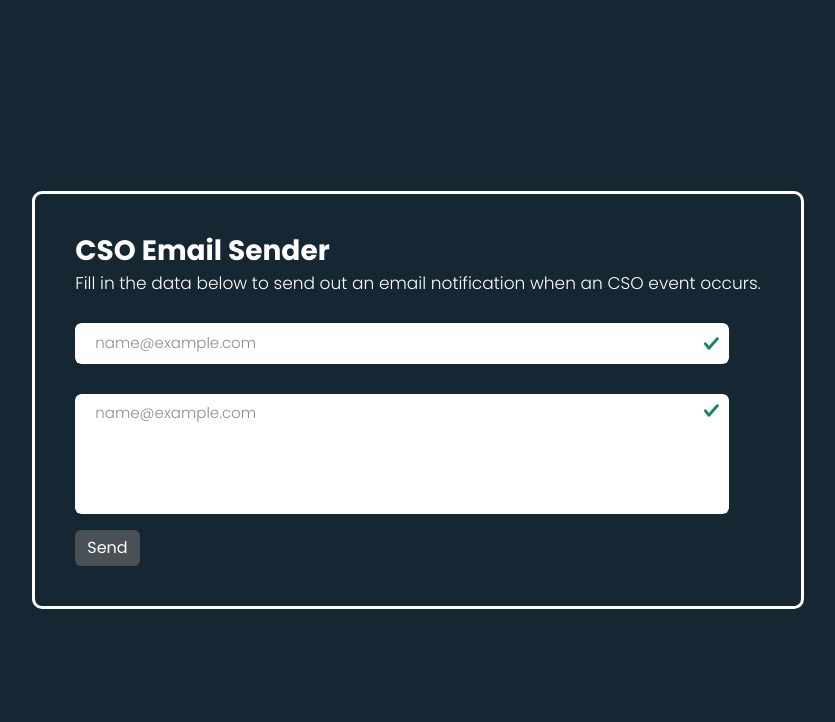
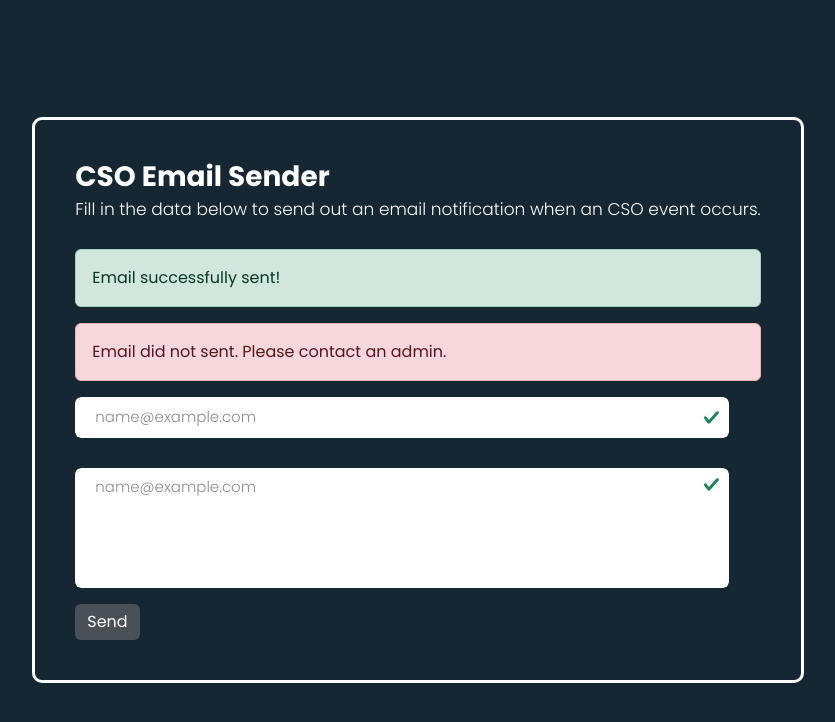
Before and after one commit to mtw16/mrwc, a plain HTML site: page sendemail.html in a window 1280 px wide. Both pictures are taken after typing "name@example.com", "name@example.com" into the empty fields and a click on the button "Send". Shown: the whole page, without its empty margins (222-1057 px from the left). Drawn offline with nearby package versions, Linux system fonts and the light colour scheme; no server answers.

Commit message:
upload
upload

```diff
--- a/sendemail.html
+++ b/sendemail.html
@@ -5,7 +5,6 @@
 
     <link href="https://cdn.jsdelivr.net/npm/bootstrap@5.3.2/dist/css/bootstrap.min.css" rel="stylesheet" integrity="sha384-T3c6CoIi6uLrA9TneNEoa7RxnatzjcDSCmG1MXxSR1GAsXEV/Dwwykc2MPK8M2HN" crossorigin="anonymous">
     <script src="https://cdn.jsdelivr.net/npm/bootstrap@5.3.2/dist/js/bootstrap.bundle.min.js" integrity="sha384-C6RzsynM9kWDrMNeT87bh95OGNyZPhcTNXj1NW7RuBCsyN/o0jlpcV8Qyq46cDfL" crossorigin="anonymous"></script>
-
     <style>
             @import url('https://fonts.googleapis.com/css2?family=Poppins:wght@300;400;500;700;900&display=swap');
 
@@ -175,6 +174,12 @@
                     <div class="form-items">
                         <h3>CSO Email Sender</h3>
                         <p>Fill in the data below to send out an email notification when an CSO event occurs.</p>
+                        <div class="alert alert-success" role="alert" id="alert-success" style="display:none">
+                            Email successfully sent!
+                        </div>
+                        <div class="alert alert-danger" id="alert-failure" role="alert" style="display:none">
+                            Email did not sent. Please contact an admin.
+                        </div>
                         <form id="emailForm" class="requires-validation" novalidate>
 
                             <div class="col-md-12">
@@ -202,6 +207,10 @@
             const emailTitle = document.getElementById('emailTitle').value;
             const emailMessage = document.getElementById('emailMessage').value;
 
+            if(emailTitle == "" || emailMessage == "") {
+                return;
+            }
+
             const requestData = {
                 title: emailTitle,
                 message: emailMessage
@@ -216,13 +225,14 @@
                 },
                 body: JSON.stringify(requestData)
             })
-            .then(response => response.json())
-            .then(data => {
-                alert(data.message);
-            })
+            //.then(response => response.json())
+            .then(
+                document.getElementById("alert-success").style.display = 'block'
+            )
             .catch(error => {
                 console.error('Error:', error);
-                alert('An error occurred while sending the email.');
+                console.log(error.message);
+                document.getElementById("alert-failure").style.display = 'block'
             });
         });
     </script>
```
Also changed, not shown: index.html (+11 -5 lines).
